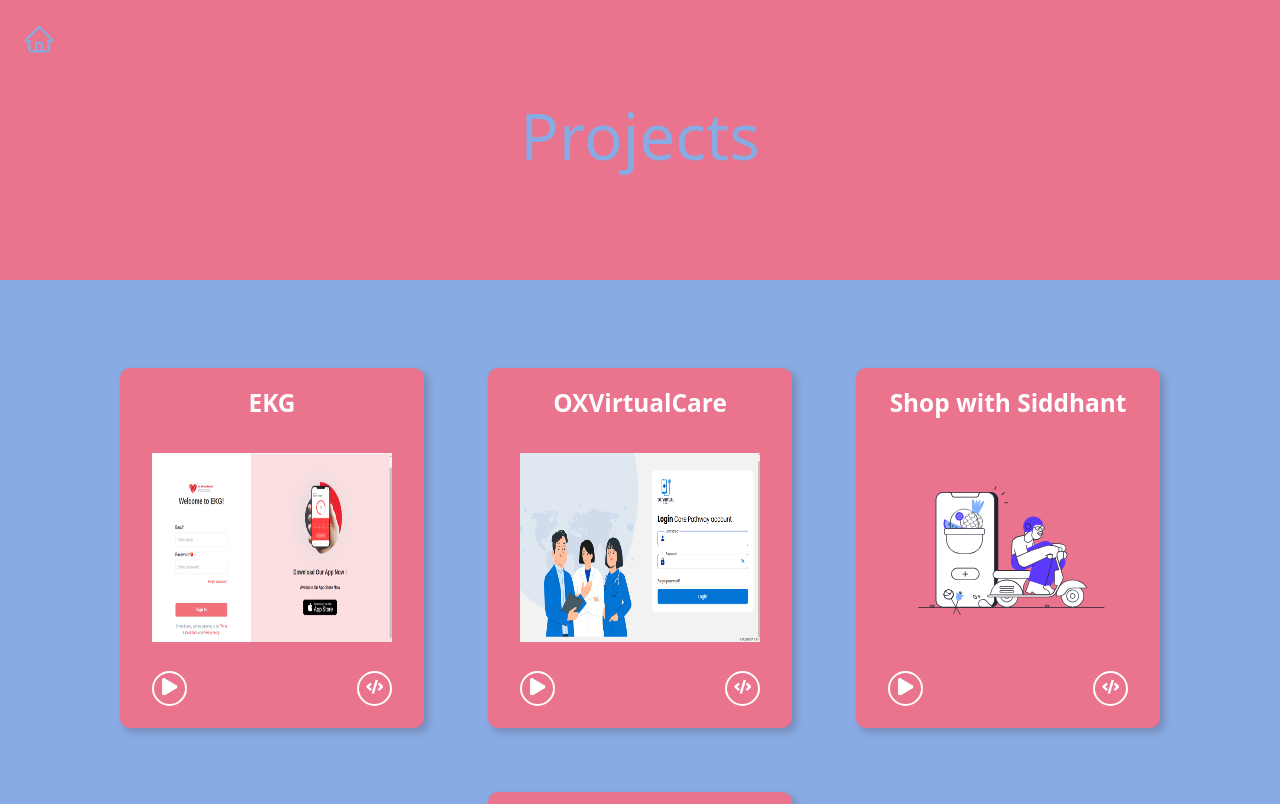
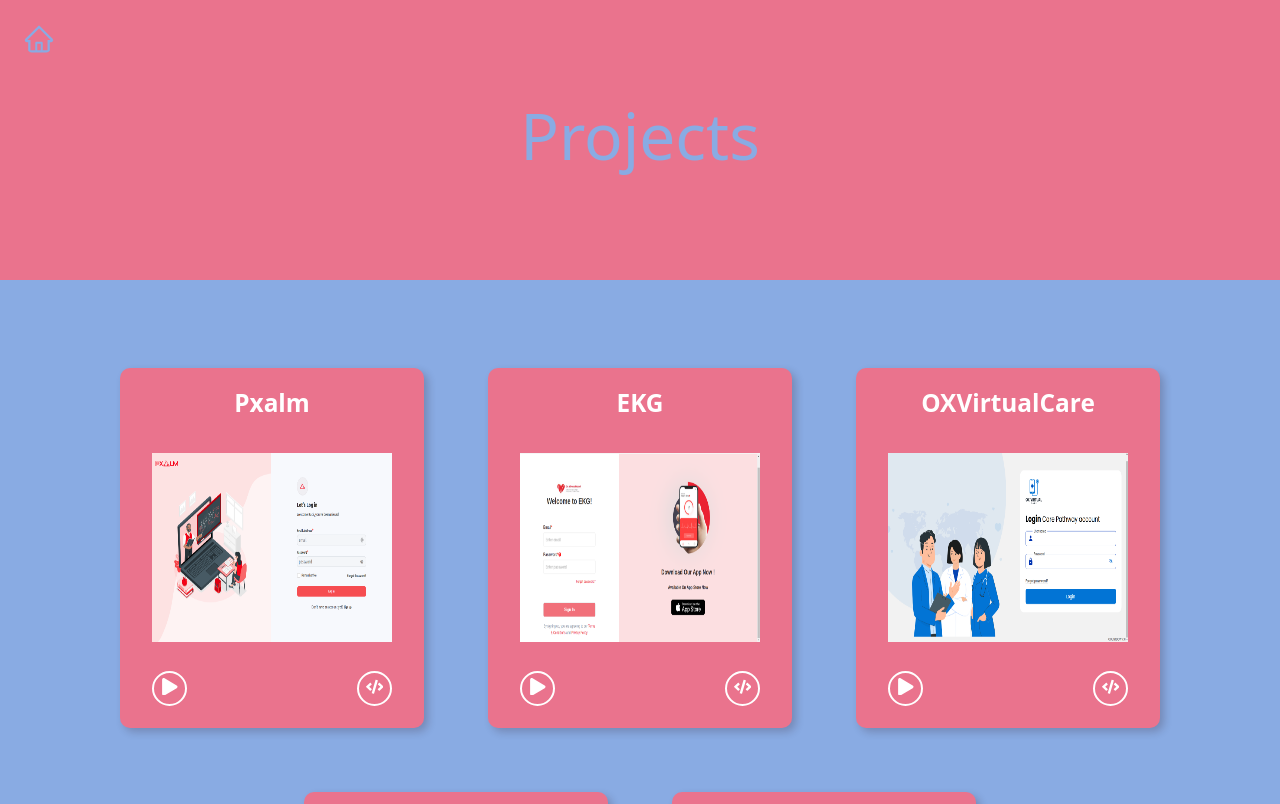
Before and after one commit to im-engineer/Portfolio, a React (Create React App) app in the folder frontend/: page /projects in a window 1280 px wide. Shown: the top 804 px of the page. Built offline with nearby package versions, Linux system fonts and the light colour scheme; a web font is replaced by a local one.

Commit message:
changes in project

```diff
--- a/frontend/src/Data/projectData.js
+++ b/frontend/src/Data/projectData.js
@@ -2,11 +2,21 @@
 import two from '../assets/svg/projects/OxVirtual.png'
 import five from '../assets/svg/projects/five.svg'
 import four from '../assets/svg/projects/inoice.png'
+import three from '../assets/svg/projects/three.png'
 
 
 const projectsData = [
     {
         id: 1,
+        projectName: 'Pxalm',
+        projectDesc: 'The goal of a Pxalm is to accelerate the personal and professional development of mentees. This is achieved by providing mentees with guidance, advice and feedback from mentors with more experience than themselves.',
+        tags: ['Angular','MongoDB','Node','Express'],
+        code: 'https://mean.stagingsdei.com:9193/',
+        demo: 'https://mean.stagingsdei.com:9193/',
+        image: three
+    },
+    {
+        id: 2,
         projectName: 'EKG',
         projectDesc: 'The Goal of EKG is to provide platform for patient to submit the ekg report for the review at any time in very flexible manner to save the time of patient and provider.',
         tags: ['Angular','MongoDB','Node','Express'],
@@ -15,7 +25,7 @@
         image: two
     },
     {
-        id: 2,
+        id: 3,
         projectName: 'OXVirtualCare',
         projectDesc: 'Ox Virtual Care give you access to the widest variety of market leading monitors, the best clinical user experience, and seamless integration with your other clinical systems.',
         tags: ['Angular','MongoDB','Node','Express'],
@@ -24,7 +34,7 @@
         image: one
     },
     {
-        id: 3,
+        id: 4,
         projectName: 'Shop with Siddhant',
         projectDesc: 'Shopify is e-commerce website user can shop here whatever they want it is like amazon, flipkart.',
         tags: ['React','MongoDB','Node','Express'],
@@ -33,7 +43,7 @@
         image: five
     },
     {
-        id: 4,
+        id: 5,
         projectName: 'Invoice',
         projectDesc: 'A simple invoice management system',
         tags: ['React','MongoDB','Node','Express'],
```
Also changed, not shown: frontend/src/assets/svg/projects/three.png (added), frontend/src/assets/svg/projects/three.svg (deleted).
